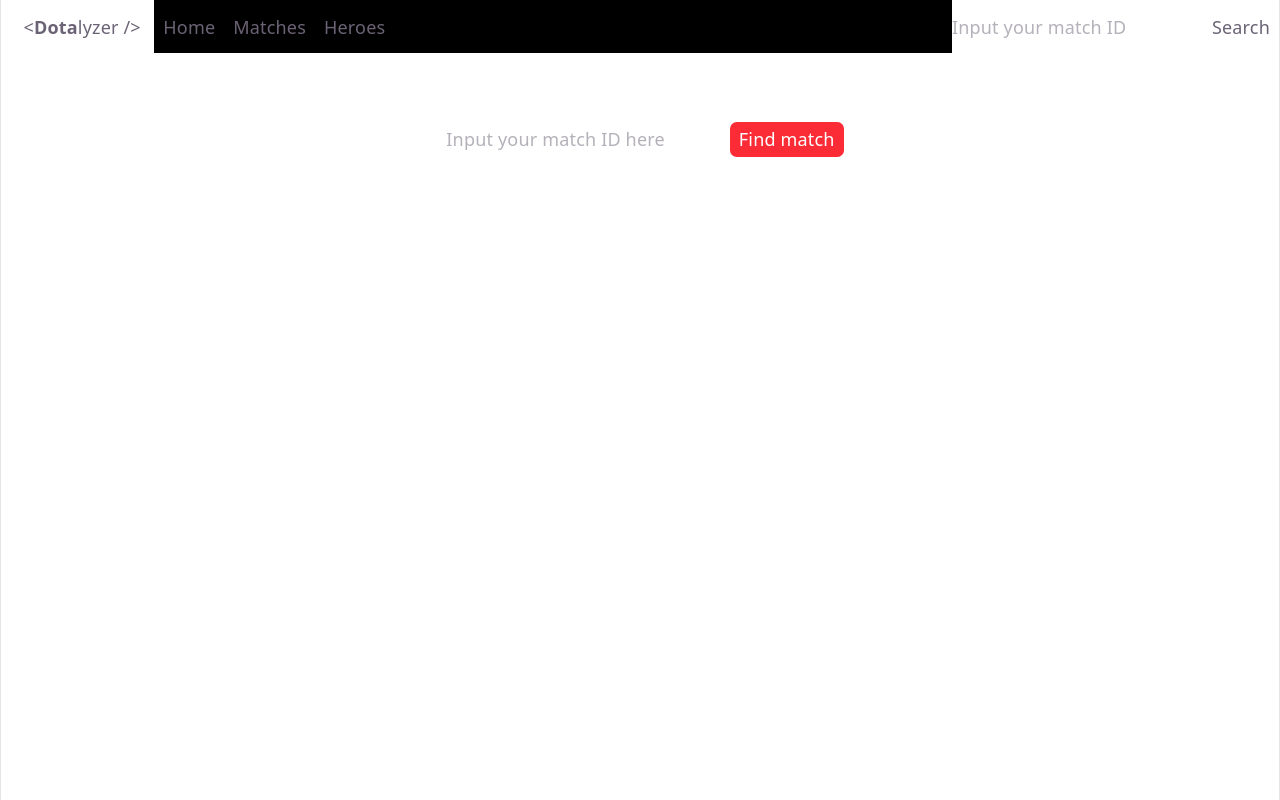
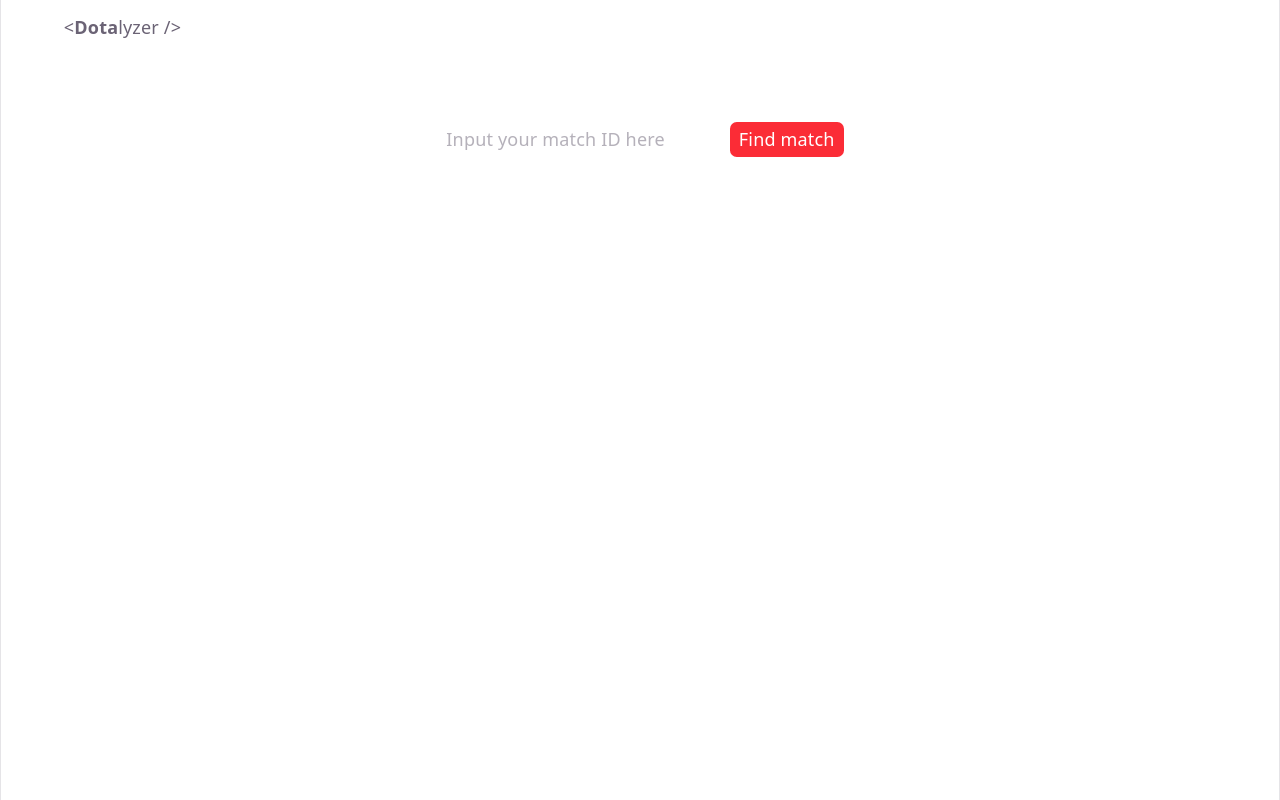
Before and after one commit to naufalb95/dotalyzer, a React (Vite) app: page / in a window 1280 px wide. Built offline with nearby package versions, Linux system fonts and the light colour scheme; no server answers.

Commit message:
feat: Hide menu bar and search bar
description: Hide for non functional feature

```diff
--- a/src/components/navbar.tsx
+++ b/src/components/navbar.tsx
@@ -8,20 +8,18 @@ function Navbar() {
     e.preventDefault()
     const matchId = e.target.searchMatchId.value.trim()
 
-    console.log('matchId', matchId)
-
     navigate('/matches/' + matchId)
   }
 
   return (
     <nav className="relative bg-white">
       <div className="flex px-2">
-        <div className="navbar-logo flex-none py-3 mx-3">
+        <NavLink to="/" className="navbar-logo w-50 h-full py-3">
           <span>
             &lt;<strong>Dota</strong>lyzer /&gt;
           </span>
-        </div>
-        <div className="navbar-menu flex justify-start w-full py-3 bg-black">
+        </NavLink>
+        <div className="navbar-menu hidden flex justify-start w-full py-3 bg-black">
           <NavLink to="/" className="px-2">
             Home
           </NavLink>
@@ -32,7 +30,7 @@ function Navbar() {
             Heroes
           </NavLink>
         </div>
-        <div className="navbar-search flex-none py-3">
+        <div className="navbar-search hidden flex-none py-3">
           <form onSubmit={handleSubmit}>
             <input
               type="search"
```
